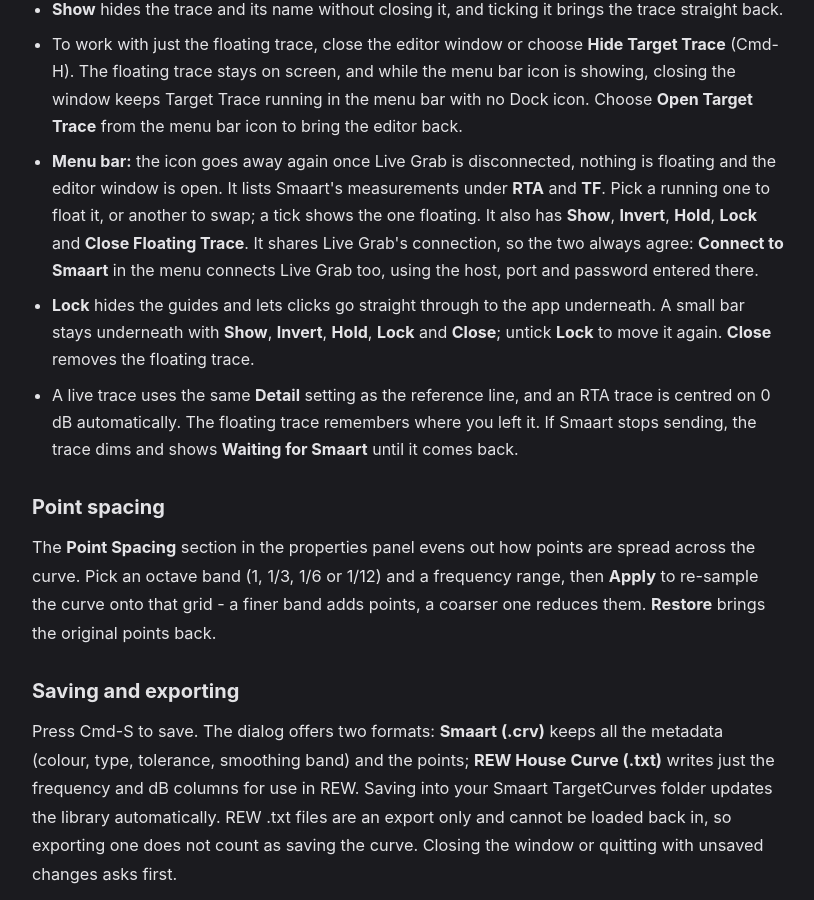
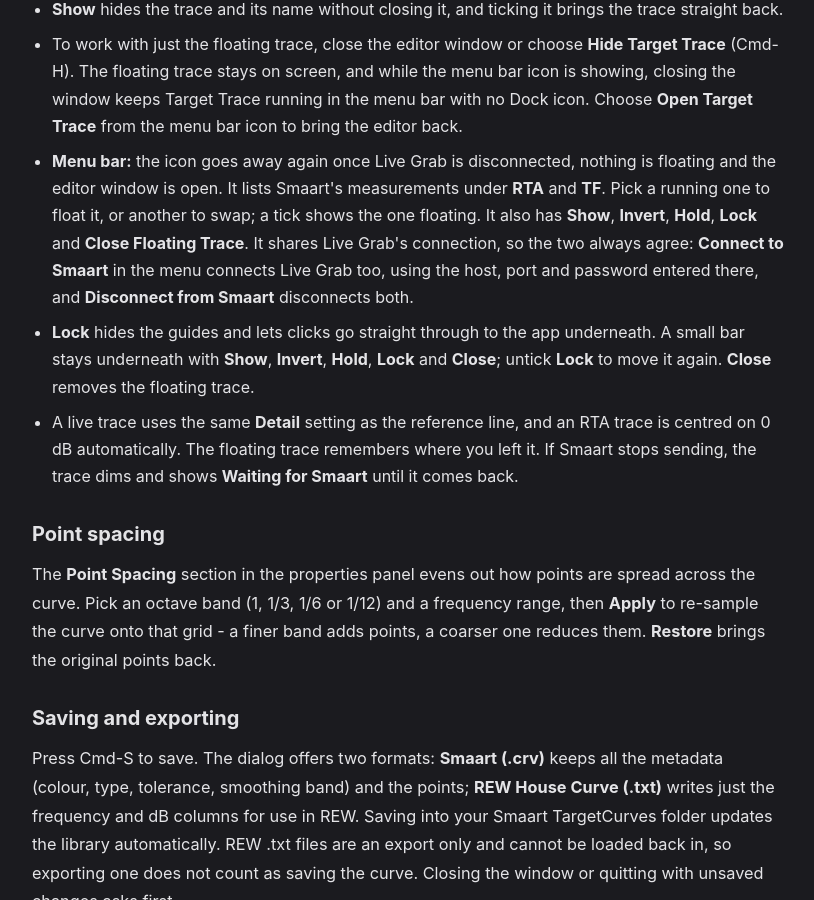
Before and after one commit to BSKapps/bskapps.github.io, a Jekyll site: the page built from articles/target-trace-guide/index.html, in a window 1280 px wide and 900 px high, scrolled down 4414 px. Shown: the whole window, without its empty margins (232-1046 px from the left). Built offline with Jekyll 4.4.1, drawn with Linux system fonts in a browser that asks for light colours.

Commit message:
Target Trace guide: Disconnect from Smaart in the menu bar

```diff
--- a/_data/guides/target-trace-guide.json
+++ b/_data/guides/target-trace-guide.json
@@ -197,7 +197,7 @@
             "**Hold** freezes a live trace where it is and shows a **HELD** tag. A saved curve shows a **SAVED** tag and never changes.",
             "**Show** hides the trace and its name without closing it, and ticking it brings the trace straight back.",
             "To work with just the floating trace, close the editor window or choose **Hide Target Trace** (Cmd-H). The floating trace stays on screen, and while the menu bar icon is showing, closing the window keeps Target Trace running in the menu bar with no Dock icon. Choose **Open Target Trace** from the menu bar icon to bring the editor back.",
-    "**Menu bar:** the icon goes away again once Live Grab is disconnected, nothing is floating and the editor window is open. It lists Smaart's measurements under **RTA** and **TF**. Pick a running one to float it, or another to swap; a tick shows the one floating. It also has **Show**, **Invert**, **Hold**, **Lock** and **Close Floating Trace**. It shares Live Grab's connection, so the two always agree: **Connect to Smaart** in the menu connects Live Grab too, using the host, port and password entered there.",
+    "**Menu bar:** the icon goes away again once Live Grab is disconnected, nothing is floating and the editor window is open. It lists Smaart's measurements under **RTA** and **TF**. Pick a running one to float it, or another to swap; a tick shows the one floating. It also has **Show**, **Invert**, **Hold**, **Lock** and **Close Floating Trace**. It shares Live Grab's connection, so the two always agree: **Connect to Smaart** in the menu connects Live Grab too, using the host, port and password entered there, and **Disconnect from Smaart** disconnects both.",
             "**Lock** hides the guides and lets clicks go straight through to the app underneath. A small bar stays underneath with **Show**, **Invert**, **Hold**, **Lock** and **Close**; untick **Lock** to move it again. **Close** removes the floating trace.",
             "A live trace uses the same **Detail** setting as the reference line, and an RTA trace is centred on 0 dB automatically. The floating trace remembers where you left it. If Smaart stops sending, the trace dims and shows **Waiting for Smaart** until it comes back."
           ]
```
